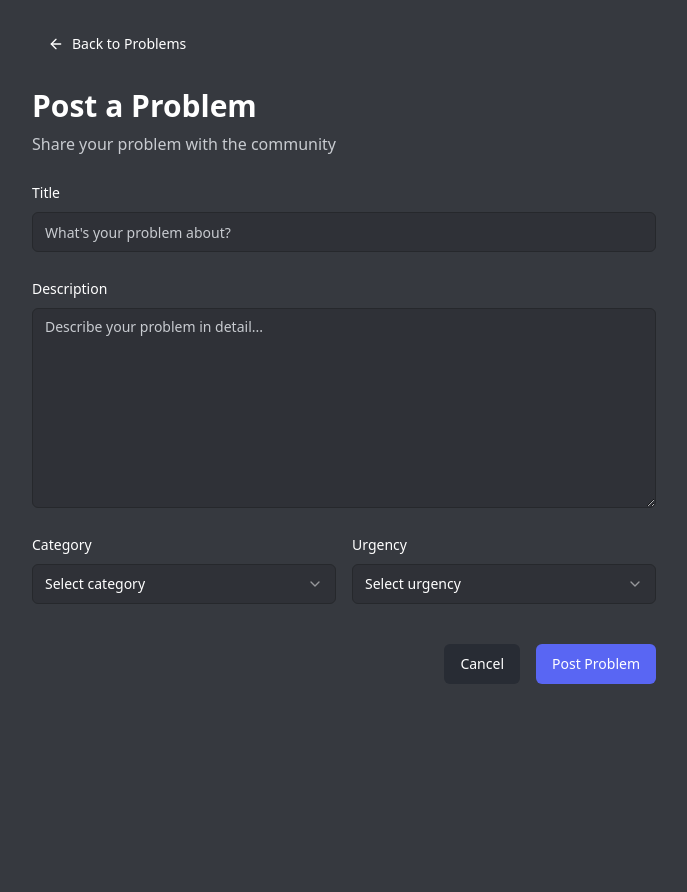
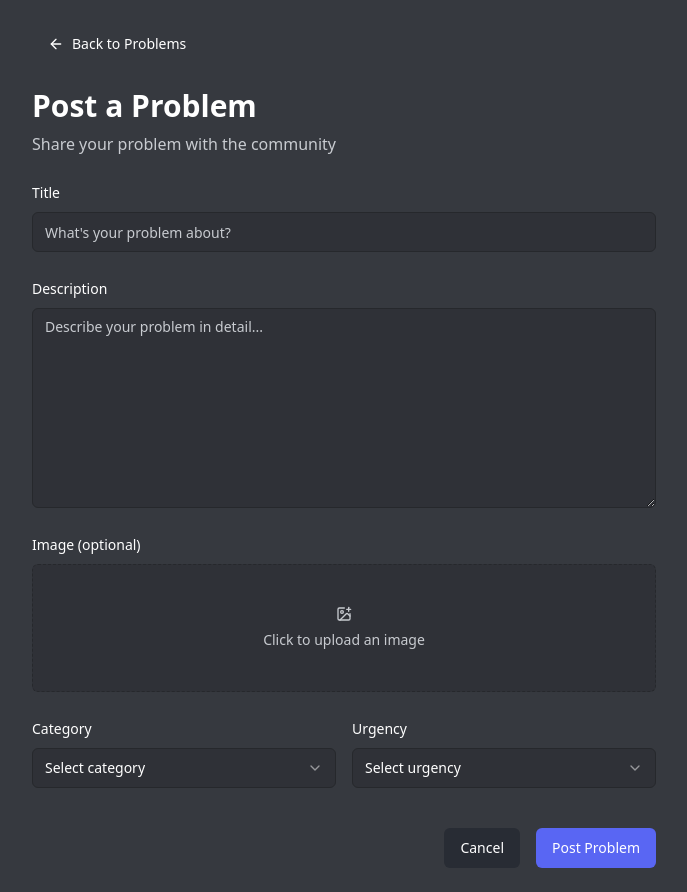
Before and after one commit to YingChenLeu/mindful-learning-loop, a React (Vite) app: page /post-problem in a window 1280 px wide. Shown: the whole page, without its empty margins (296-983 px from the left). Before the commit the page ends 800 px from the top, so only its background shows below. Built offline with nearby package versions, Linux system fonts and the light colour scheme.

Commit message:
Add image upload functionality

```diff
--- a/src/pages/PostProblem.tsx
+++ b/src/pages/PostProblem.tsx
@@ -1,7 +1,7 @@
 
 import { useState } from "react";
 import { useNavigate } from "react-router-dom";
-import { ArrowLeft } from "lucide-react";
+import { ArrowLeft, ImagePlus } from "lucide-react";
 import { Button } from "@/components/ui/button";
 import { Label } from "@/components/ui/label";
 import { Input } from "@/components/ui/input";
@@ -10,6 +10,15 @@ import { Select, SelectContent, SelectItem, SelectTrigger, SelectValue } from "@
 
 const PostProblem = () => {
   const navigate = useNavigate();
+  const [selectedImage, setSelectedImage] = useState<string | null>(null);
+
+  const handleImageChange = (event: React.ChangeEvent<HTMLInputElement>) => {
+    const file = event.target.files?.[0];
+    if (file) {
+      const imageUrl = URL.createObjectURL(file);
+      setSelectedImage(imageUrl);
+    }
+  };
 
   return (
     <div className="container mx-auto p-6 max-w-2xl">
@@ -41,6 +50,36 @@ const PostProblem = () => {
               placeholder="Describe your problem in detail..."
               className="min-h-[200px]"
             />
+          </div>
+
+          <div className="space-y-2">
+            <Label htmlFor="image">Image (optional)</Label>
+            <div className="flex flex-col gap-4">
+              <Button
+                variant="outline"
+                className="w-full h-32 flex flex-col items-center justify-center gap-2 border-dashed"
+                onClick={() => document.getElementById('image')?.click()}
+              >
+                <ImagePlus className="h-8 w-8 text-muted-foreground" />
+                <span className="text-muted-foreground">Click to upload an image</span>
+              </Button>
+              <Input
+                type="file"
+                id="image"
+                className="hidden"
+                accept="image/*"
+                onChange={handleImageChange}
+              />
+              {selectedImage && (
+                <div className="relative aspect-video w-full">
+                  <img
+                    src={selectedImage}
+                    alt="Selected"
+                    className="rounded-md object-cover w-full h-full"
+                  />
+                </div>
+              )}
+            </div>
           </div>
 
           <div className="grid grid-cols-1 md:grid-cols-2 gap-4">
```
